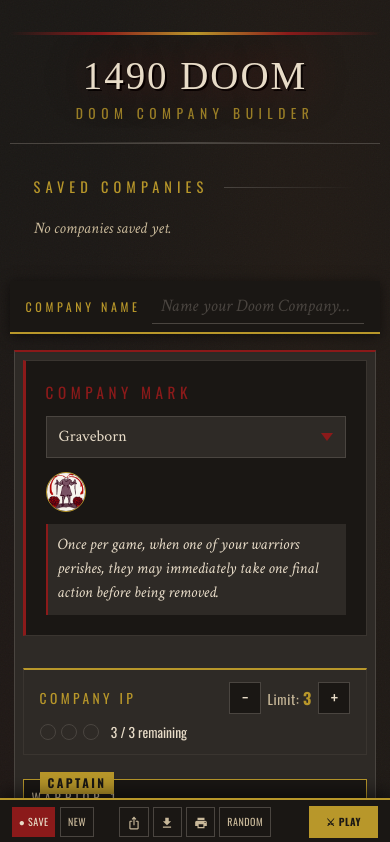
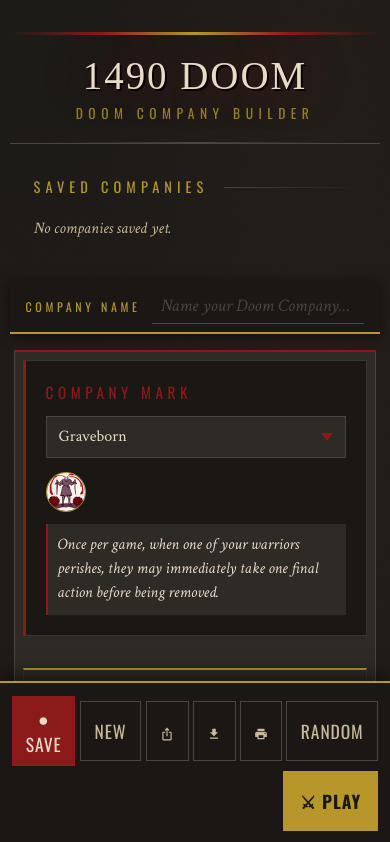
Before and after one commit to dev-leddy/1490doom-builder, a React (Vite) app: page / in a window 390 px wide. Shown: the top 842 px of the page. Built offline with nearby package versions, Linux system fonts and the light colour scheme; a web font is replaced by a local one.

Commit message:
Double navbar size in mobile breakpoints
https://claude.ai/code/session_014ongVDtRW6GXpSviJAWJPJ

```diff
--- a/src/builder/builder.css
+++ b/src/builder/builder.css
@@ -334,10 +334,10 @@
     .builder-title-main { font-size: clamp(2rem, 10vw, 3.5rem); }
 
     /* Navbar */
-    .navbar-inner { padding: 0.4rem 0.75rem; gap: 0.3rem; }
+    .navbar-inner { padding: 0.8rem 0.75rem; gap: 0.3rem; }
     .navbar-group-left { gap: 0.3rem; }
     .navbar-group-center { gap: 0.3rem; flex-wrap: wrap; }
-    .builder-navbar .btn { padding: 0.45rem 0.7rem; font-size: 0.75rem; letter-spacing: 0.1em; min-height: 36px; }
+    .builder-navbar .btn { padding: 0.9rem 1.4rem; font-size: 1rem; letter-spacing: 0.1em; min-height: 72px; }
 
     /* Company header */
     .company-name-row { gap: 0.5rem; margin-bottom: 1rem; }
@@ -380,9 +380,9 @@
   /* ── Phone-specific (≤480px) ───────────────────────────── */
   @media (max-width: 480px) {
     /* Compact single-row navbar */
-    .builder-navbar .btn { font-size: 0.63rem; padding: 0.28rem 0.42rem; letter-spacing: 0.05em; min-height: 30px; }
+    .builder-navbar .btn { font-size: 1.1rem; padding: 0.56rem 0.84rem; letter-spacing: 0.05em; min-height: 60px; }
     /* Override Play's !important sizing */
-    .btn-play { font-size: 0.63rem !important; padding: 0.28rem 0.42rem !important; }
+    .btn-play { font-size: 1.1rem !important; padding: 0.56rem 0.84rem !important; }
     /* Center group: no wrap, tighter gap */
     .navbar-group-center { flex-wrap: nowrap; gap: 0.25rem; }
     /* Collapse UNSAVED text to a small dot */
```
